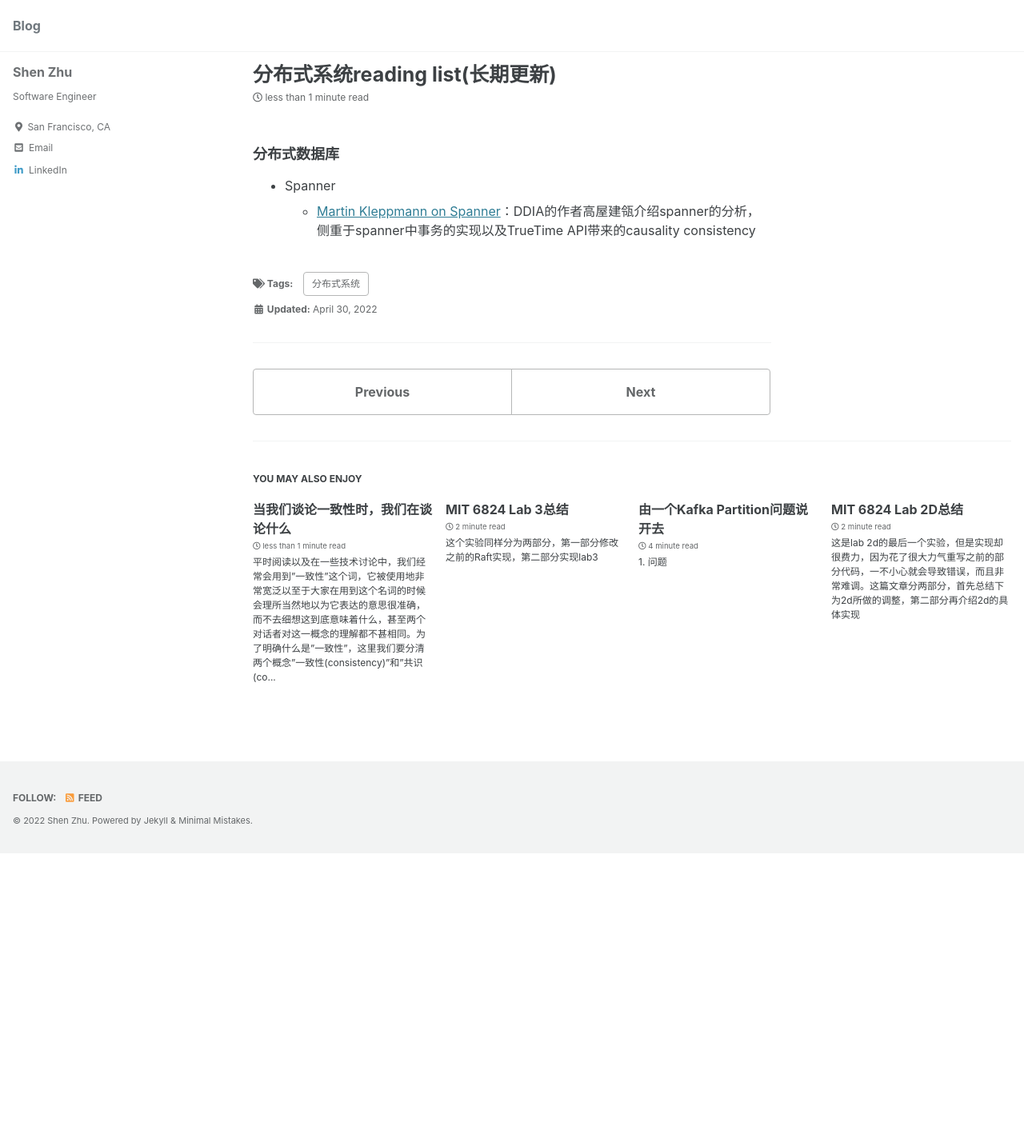
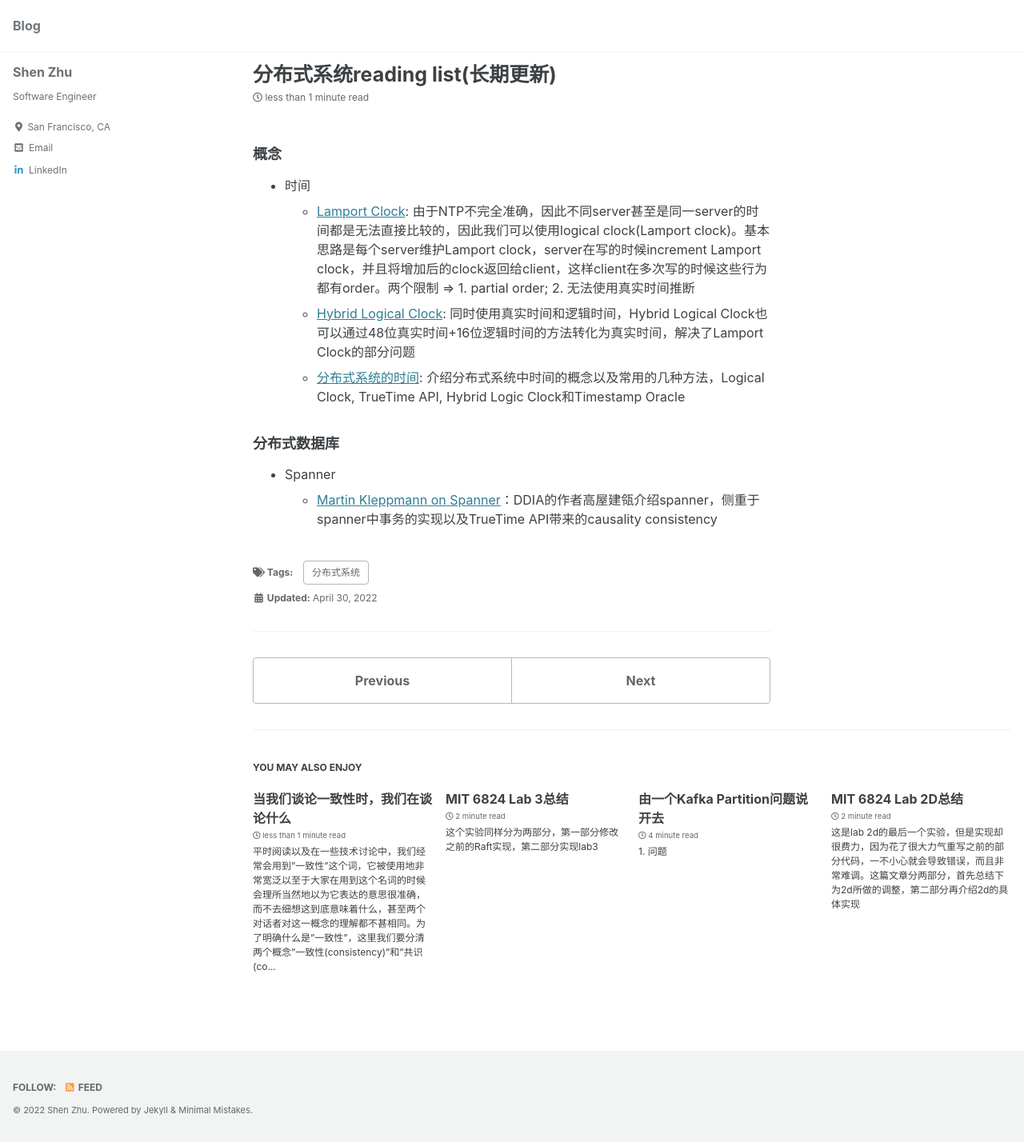
Before and after one commit to shenzhu/shenzhu.github.io, a Jekyll site: the page built from _posts/2022-04-30-distributed-sys-reading-list.md, in a window 1280 px wide. Shown: the whole page at 80% size. Built offline with Jekyll 4.4.1, drawn with Linux system fonts in a browser that asks for light colours; cached includes are drawn as plain includes; before the commit the page ends 1067 px from its top, so only the background shows below that.

Commit message:
time in distributed system

```diff
--- a/_posts/2022-04-30-distributed-sys-reading-list.md
+++ b/_posts/2022-04-30-distributed-sys-reading-list.md
@@ -4,6 +4,12 @@ tags:
   - 分布式系统
 ---
 
+### 概念
+* 时间
+  * [Lamport Clock](https://martinfowler.com/articles/patterns-of-distributed-systems/lamport-clock.html): 由于NTP不完全准确，因此不同server甚至是同一server的时间都是无法直接比较的，因此我们可以使用logical clock(Lamport clock)。基本思路是每个server维护Lamport clock，server在写的时候increment Lamport clock，并且将增加后的clock返回给client，这样client在多次写的时候这些行为都有order。两个限制 => 1. partial order; 2. 无法使用真实时间推断
+  * [Hybrid Logical Clock](https://martinfowler.com/articles/patterns-of-distributed-systems/hybrid-clock.html): 同时使用真实时间和逻辑时间，Hybrid Logical Clock也可以通过48位真实时间+16位逻辑时间的方法转化为真实时间，解决了Lamport Clock的部分问题
+  * [分布式系统的时间](https://www.jianshu.com/p/8500882ab38c): 介绍分布式系统中时间的概念以及常用的几种方法，Logical Clock, TrueTime API, Hybrid Logic Clock和Timestamp Oracle
+
 ### 分布式数据库
 * Spanner
-  * [Martin Kleppmann on Spanner](https://www.youtube.com/watch?v=oeycOVX70aE)：DDIA的作者高屋建瓴介绍spanner的分析，侧重于spanner中事务的实现以及TrueTime API带来的causality consistency
+  * [Martin Kleppmann on Spanner](https://www.youtube.com/watch?v=oeycOVX70aE)：DDIA的作者高屋建瓴介绍spanner，侧重于spanner中事务的实现以及TrueTime API带来的causality consistency
```
